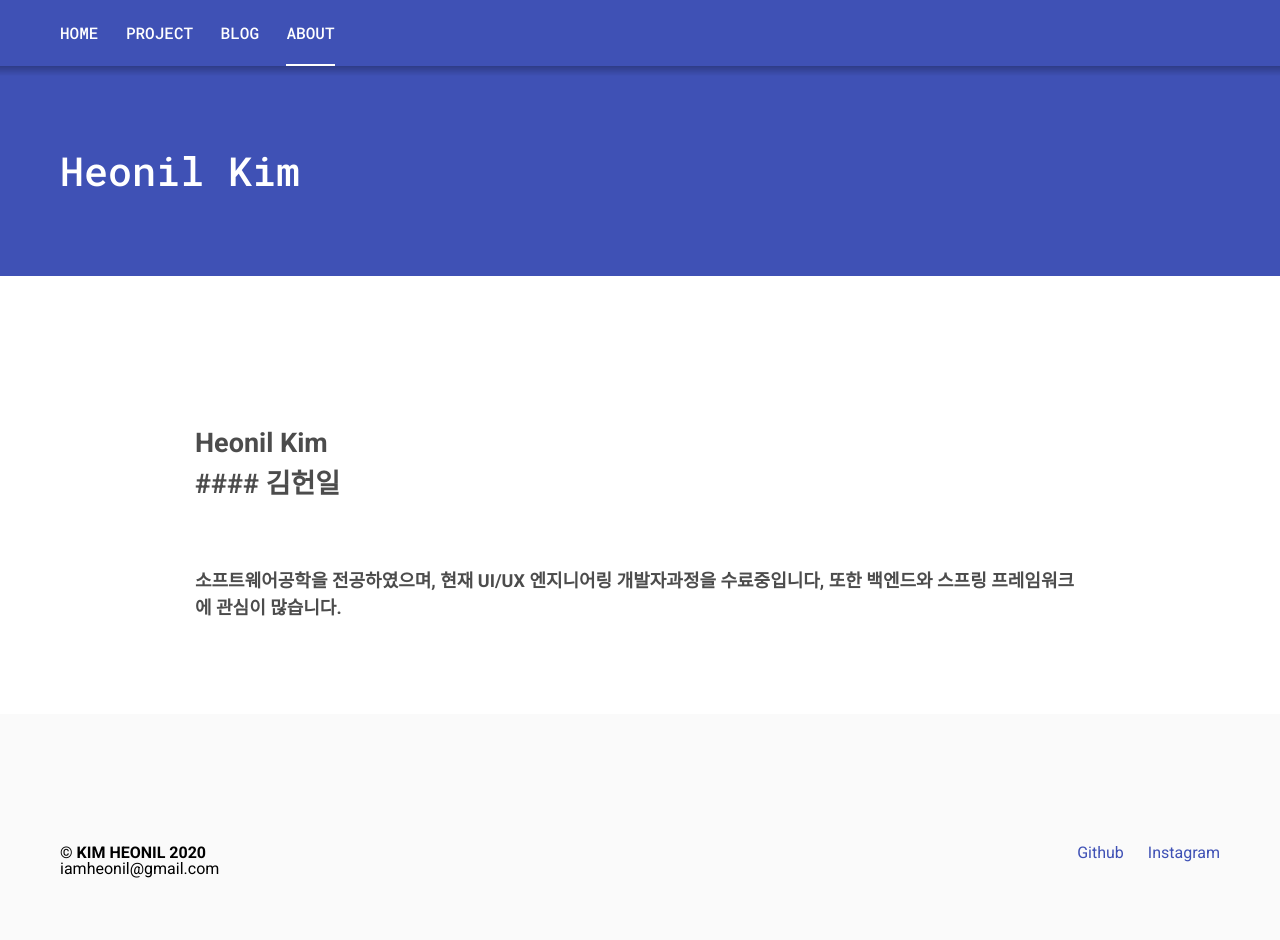
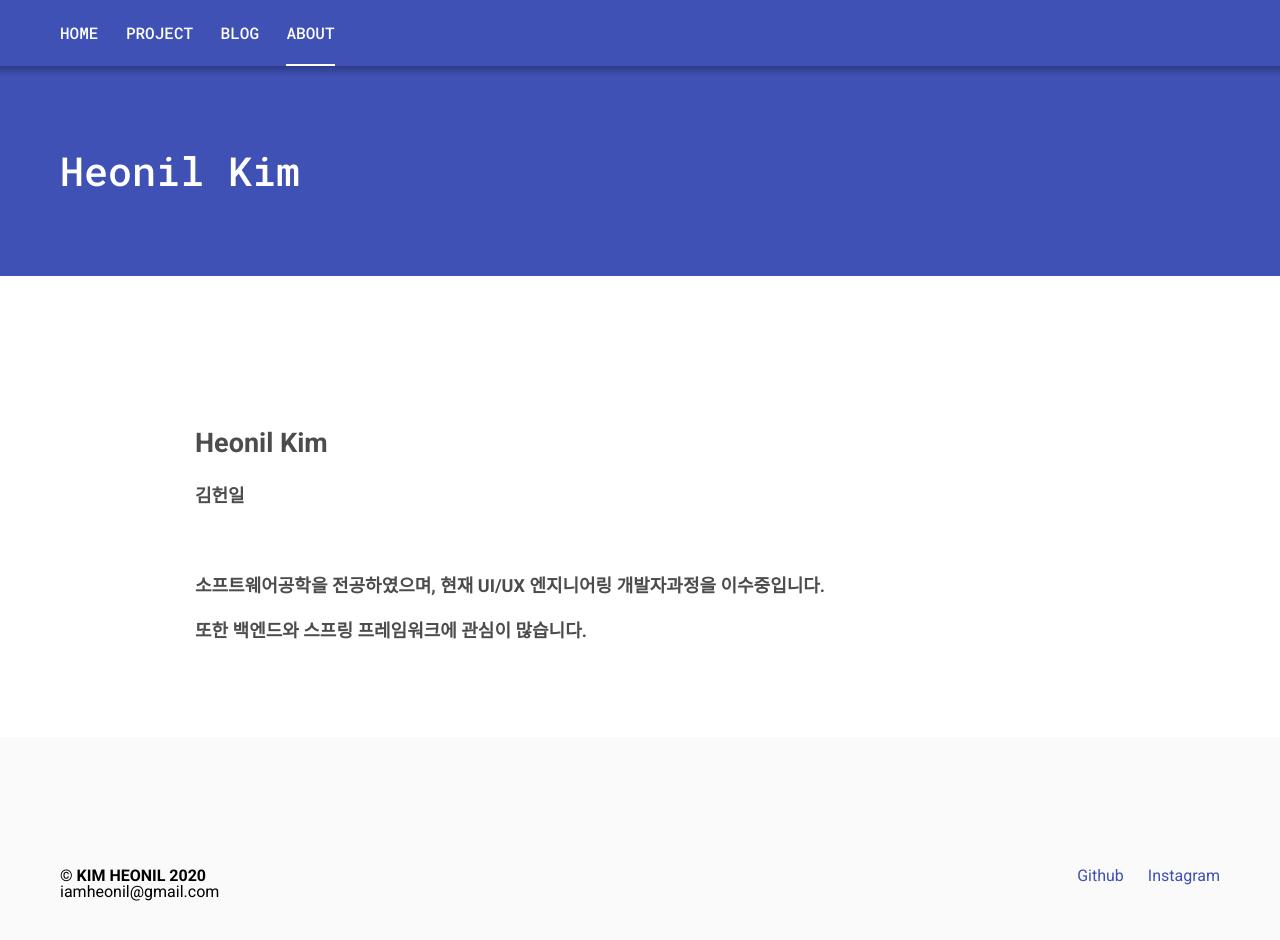
Before and after one commit to iamheonil/iamheonil.github.io, a Jekyll site: the page built from _pages/about.markdown, in a window 1280 px wide and 1037 px high. Shown: the top 940 px of the window. Built offline with Jekyll 4.4.1, drawn with Linux system fonts in a browser that asks for light colours.

Commit message:
Blog Modify

```diff
--- a/_pages/about.markdown
+++ b/_pages/about.markdown
@@ -9,8 +9,10 @@ permalink: /about/
 <br><br>
 
 
-## **Heonil Kim** <br> #### 김헌일 <br>
+## **Heonil Kim** <br>
+#### 김헌일 <br>
 
 <br>
 
-#### 소프트웨어공학을 전공하였으며, 현재 UI/UX 엔지니어링 개발자과정을 수료중입니다, 또한 백엔드와 스프링 프레임워크에 관심이 많습니다. <br>
+#### 소프트웨어공학을 전공하였으며, 현재 UI/UX 엔지니어링 개발자과정을 이수중입니다.
+#### 또한 백엔드와 스프링 프레임워크에 관심이 많습니다. <br>
```
